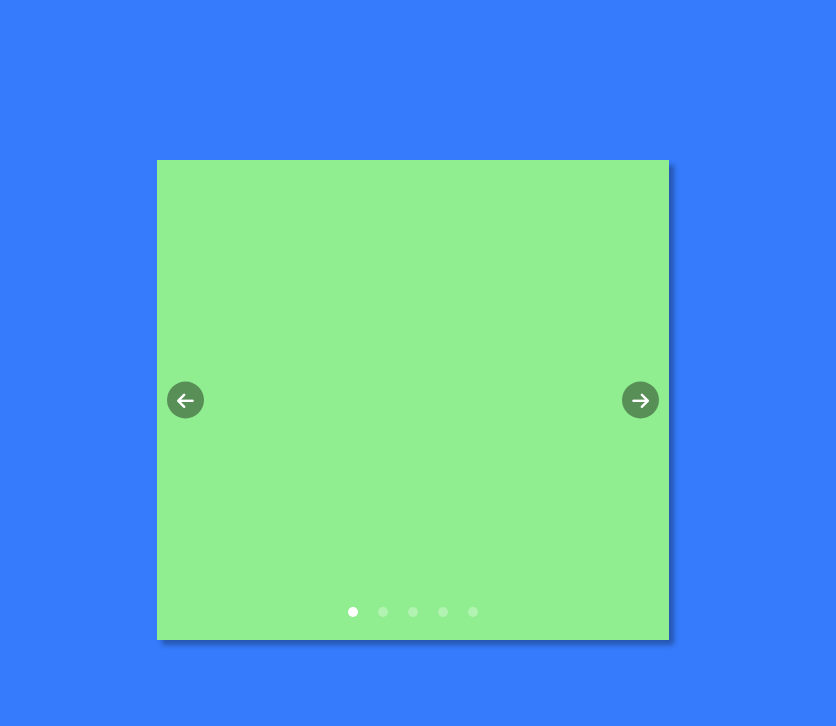
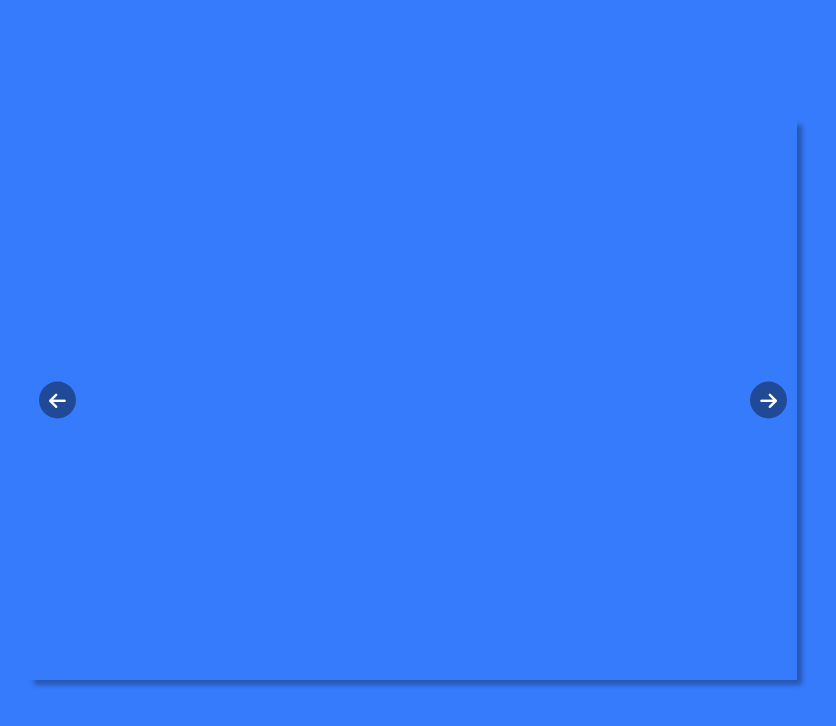
Before and after one commit to raffaele-catalano/js-array-carousel, a plain HTML site: page index.html in a window 1280 px wide. Shown: the whole page, without its empty margins (227-1063 px from the left). Drawn offline with Linux system fonts and the light colour scheme.

Commit message:
minor changes

```diff
--- a/assets/css/style.css
+++ b/assets/css/style.css
@@ -22,9 +22,9 @@ body {
 }
 
 .container {
-    width: 40%;
-    height: 60%;
-    background-color: #90ee90;
+    width: 60%;
+    height: 70%;
+    /* background-color: #90ee90; */
     box-shadow: 5px 5px 5px rgba(0, 0, 0, .3);
 }
 
--- a/index.html
+++ b/index.html
@@ -31,19 +31,21 @@
                 </div>
                 <!-- pictures container -->
                 <div class="pics-wrapper">
-                    <!-- <img class="pic hide" src="assets/img/01.webp">
+                    <!--
+                    <img class="pic hide" src="assets/img/01.webp">
                     <img class="pic hide" src="assets/img/02.webp">
                     <img class="pic hide" src="assets/img/03.webp">
                     <img class="pic hide" src="assets/img/04.webp">
-                    <img class="pic hide" src="assets/img/05.webp"> -->
+                    <img class="pic hide" src="assets/img/05.webp">
+                    -->
                 </div>
                 <!-- circles container -->
                 <div class="circles">
-                    <div class="circle active"></div>
+                    <!-- <div class="circle active"></div>
                     <div class="circle"></div>
                     <div class="circle"></div>
                     <div class="circle"></div>
-                    <div class="circle"></div>
+                    <div class="circle"></div> -->
                 </div>
 
             </div>
```
